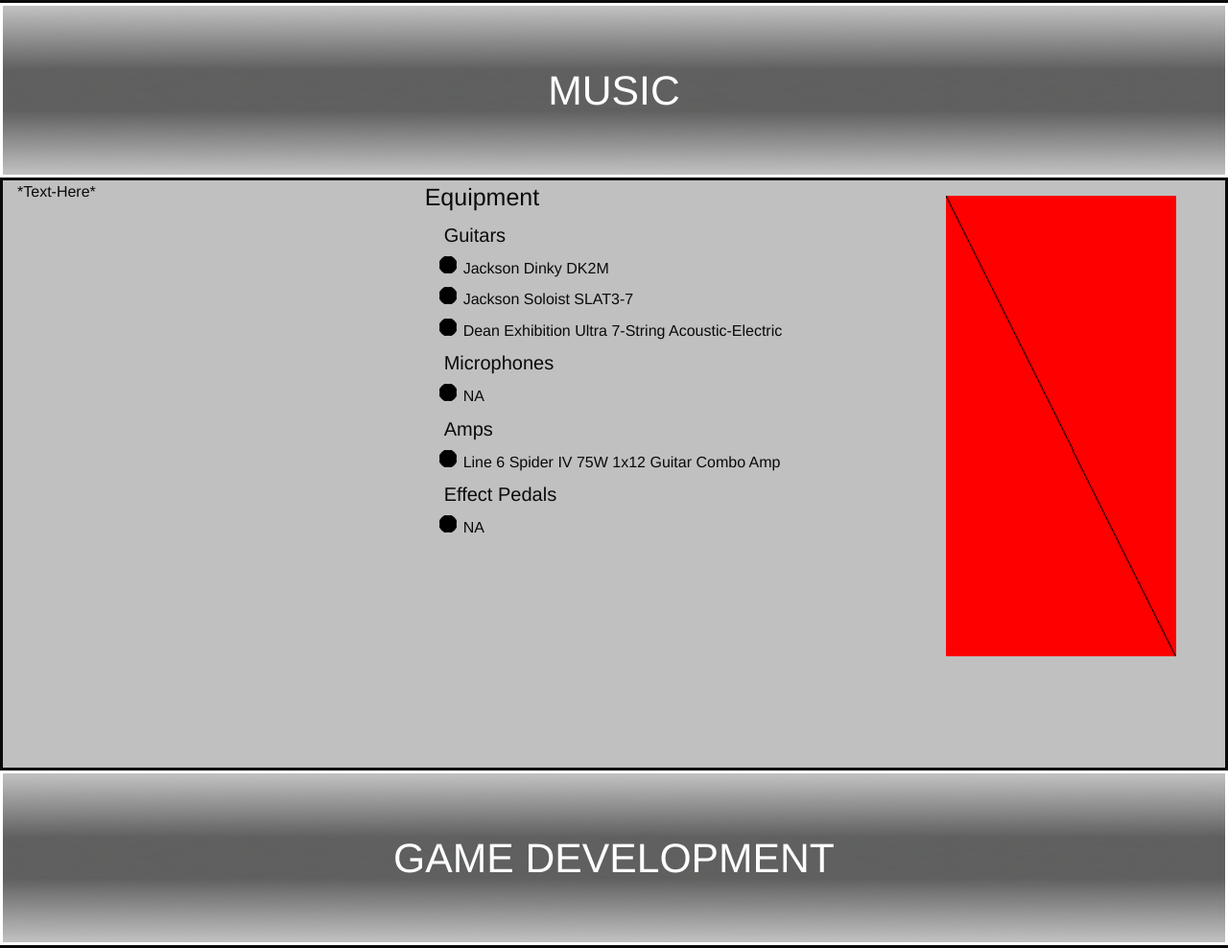
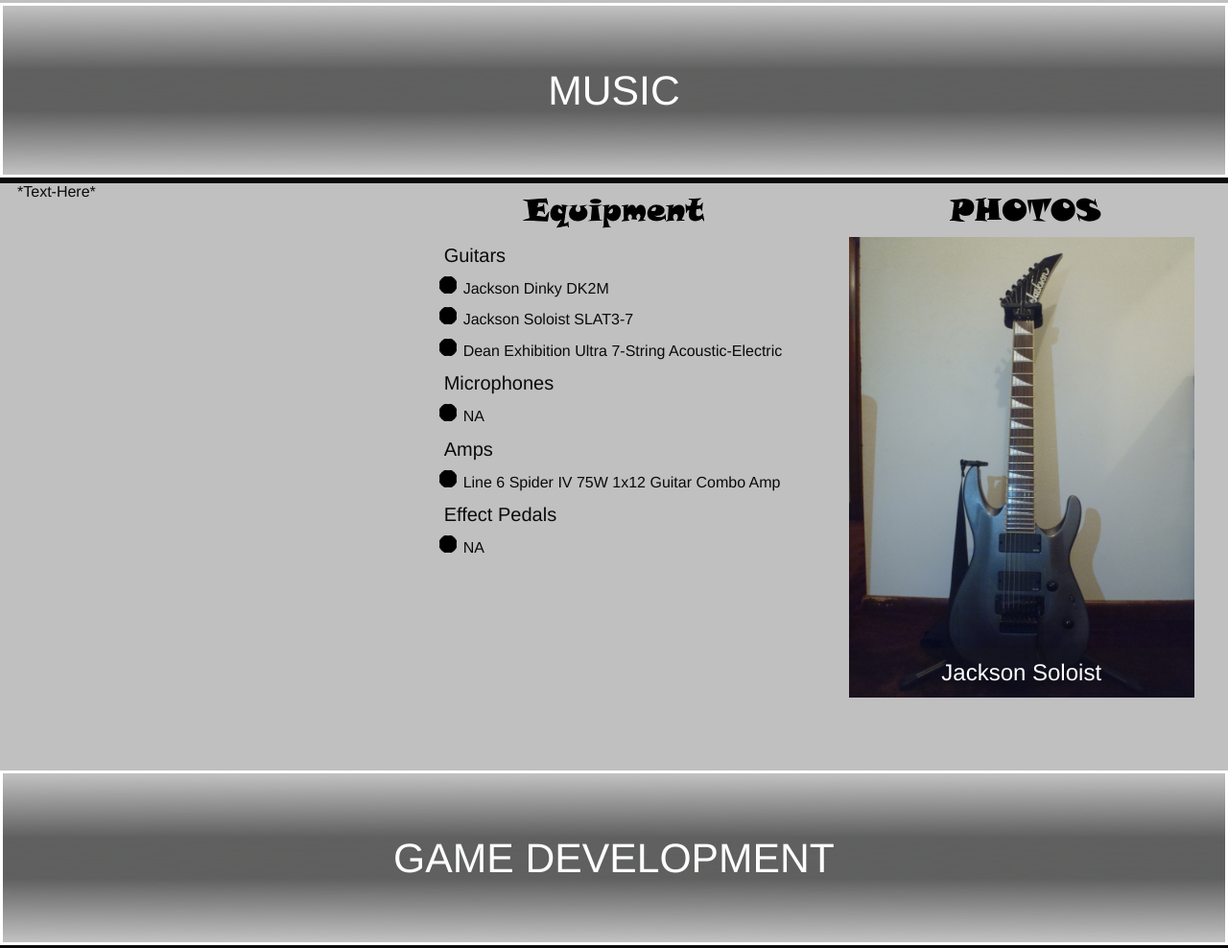
Before and after one commit to cme34/mysite, a plain HTML site: page index.html in a window 1280 px wide. Shown: the part 2397-3385 px from the top of the page at 96% size. Drawn offline with Linux system fonts and the light colour scheme.

Commit message:
Fixed a lot of positioning and size stuff

```diff
--- a/css/app.css
+++ b/css/app.css
@@ -1,3 +1,8 @@
+body {
+	display: table;
+	width: 100%;
+}
+
 ul.custom {
 	list-style-image: url("../img/Bullet Icon.png");
 }
@@ -18,8 +23,26 @@
 		color: #fefefe;
 	}
 
+.imgText {
+	position: absolute;
+	top: 0;
+	right: 0;
+	bottom: 0;
+	left: 0;
+	margin: 0 auto 0 auto;
+}
+
+.imgTextContainer {
+	width: 192px;
+	height: 64px;
+}
+
+.relative {
+	position: relative;
+}
+
 .section {
-	display: block;
+	display: table-row;
 	background-color: #c0c0c0;
 	position: relative;
 	width: 100%;
@@ -53,12 +76,15 @@
 
 .sectionImage {
 	display: inline;
-	right: 0;
 	position: absolute;
-	width: 30vh;
+	width: 45vh;
 	height: 60vh;
 	padding: 0;
-	margin: 2vh 4vw 2vh 4vw;
+	top: 0;
+	right: 0;
+	bottom: 0;
+	left: 0;
+	margin: auto;
 }
 
 .slide {
@@ -80,10 +106,24 @@
 
 .slideShow1SlideText{
 	background: rgba(24, 24, 24, 0.25);
+	position: absolute;
 	color: #fefefe;
 	margin: 0;
 	padding: 16px 0;
 	width: 33.33%;
+	text-align: center;
+	font-size: 18pt;
+	bottom: 0;
+	left: 0;
+}
+
+.slideShow2SlideText{
+	background: rgba(24, 24, 24, 0.25);
+	position: absolute;
+	color: #fefefe;
+	margin: 0;
+	padding: 8px 0;
+	width: 100%;
 	text-align: center;
 	font-size: 18pt;
 	bottom: 0;
@@ -124,14 +164,18 @@
 	height: 100vh;
 }
 
-#slideShow1Slide1Text{
+#slideShow1Slide1Text {
 	margin-left: 0;
 }
 
-#slideShow1Slide2Text{
+#slideShow1Slide2Text {
 	margin-left: 33.33%;
 }
 
-#slideShow1Slide3Text{
+#slideShow1Slide3Text {
 	margin-left: 66.66%;
 }
+
+#slideShow2 {
+	margin-top: 15%;
+}
--- a/index.html
+++ b/index.html
@@ -64,7 +64,10 @@
 				*Text-Here*
 			</div>
 			<div class="small-4 columns">
-				<h4>Equipment</h4>
+				<div class="imgTextContainer">
+					<img class="imgText" src="img/Text Music Equipment.png"/>
+				</div>
+				<div class="relative">
 					<ul>
 						<h5>Guitars</h5>
 						<ul class="custom">
@@ -86,16 +89,25 @@
 						</ul>
 					</ul>
 				</div>
-			<div class="small-4 columns">
+			</div>
+			<div class="small-4 columns" style="height: 100%;">
+				<div class="relative" style="height: 100%;">
+					<div class="imgTextContainer">
+						<img class="imgText" src="img/Text Music Photos.png"/>
+					</div>
 					<div id="slideShow2" class="slideShow sectionImage">
 						<div id="slideShow2slide1" class="slide" hidden>
-						<img class="slideImage" src="img/Untitled.png" />
+							<img class="slideImage" src="img/Guitar 1.jpg" />
+							<div class="slideText slideShow2SlideText">Jackson Dinky</div>
 						</div>
 						<div id="slideShow2slide2" class="slide" hidden>
-						<img class="slideImage" src="img/Untitled.png" />
+							<img class="slideImage" src="img/Guitar 2.jpg" />
+							<div class="slideText slideShow2SlideText">Jackson Soloist</div>
 						</div>
 						<div id="slideShow2slide3" class="slide" hidden>
-						<img class="slideImage" src="img/Untitled.png" />
+							<img class="slideImage" src="img/Guitar 3.jpg" />
+							<div class="slideText slideShow2SlideText">Dean Exhibition</div>
+						</div>
 					</div>
 				</div>
 			</div>
```
Also changed, not shown: img/Guitar 1.jpg (added), img/Guitar 2.jpg (added), img/Guitar 3.jpg (added), img/Text Music Equipment.png (added), img/Text Music Photos.png (added). Lines whose indentation alone changed are shown as unchanged.
